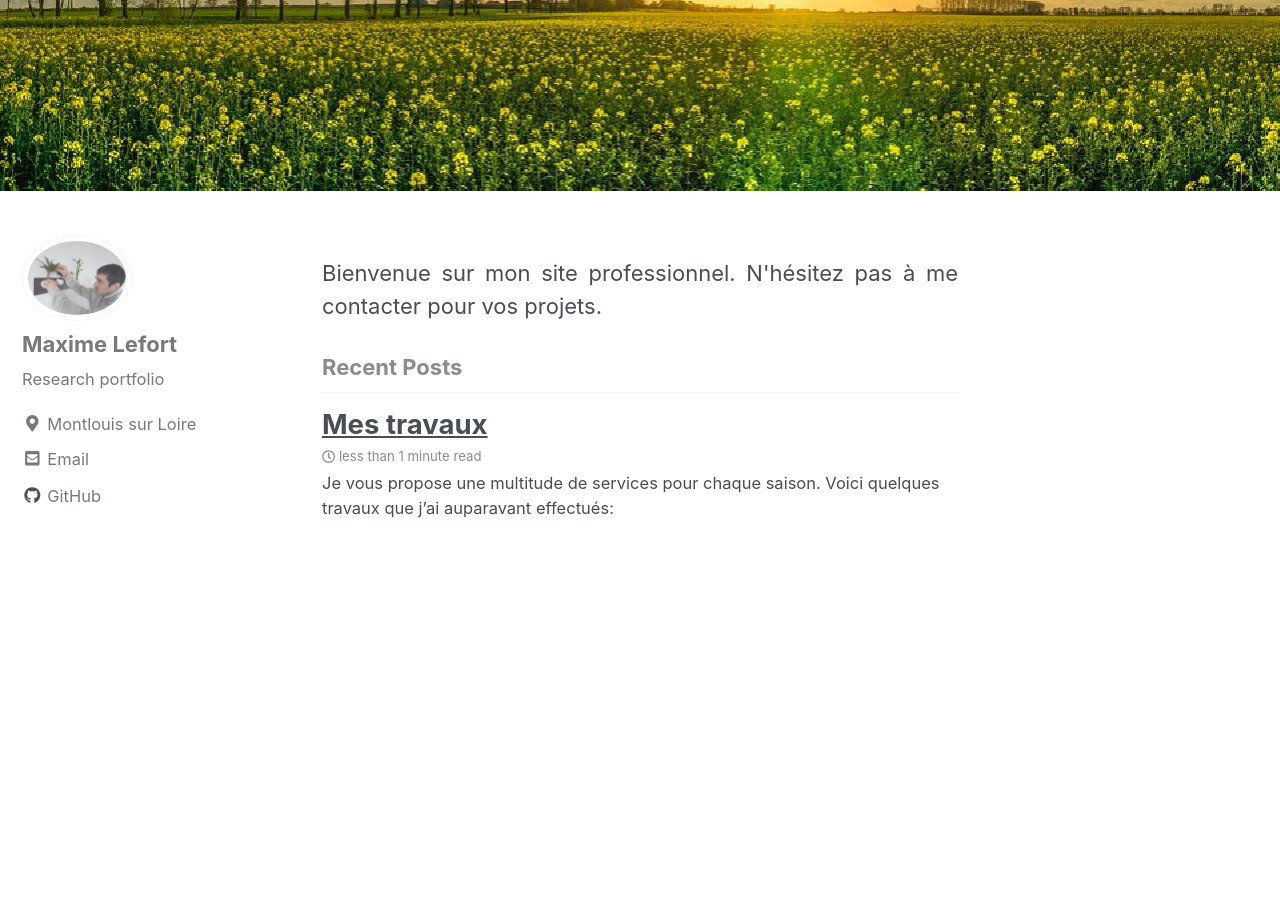
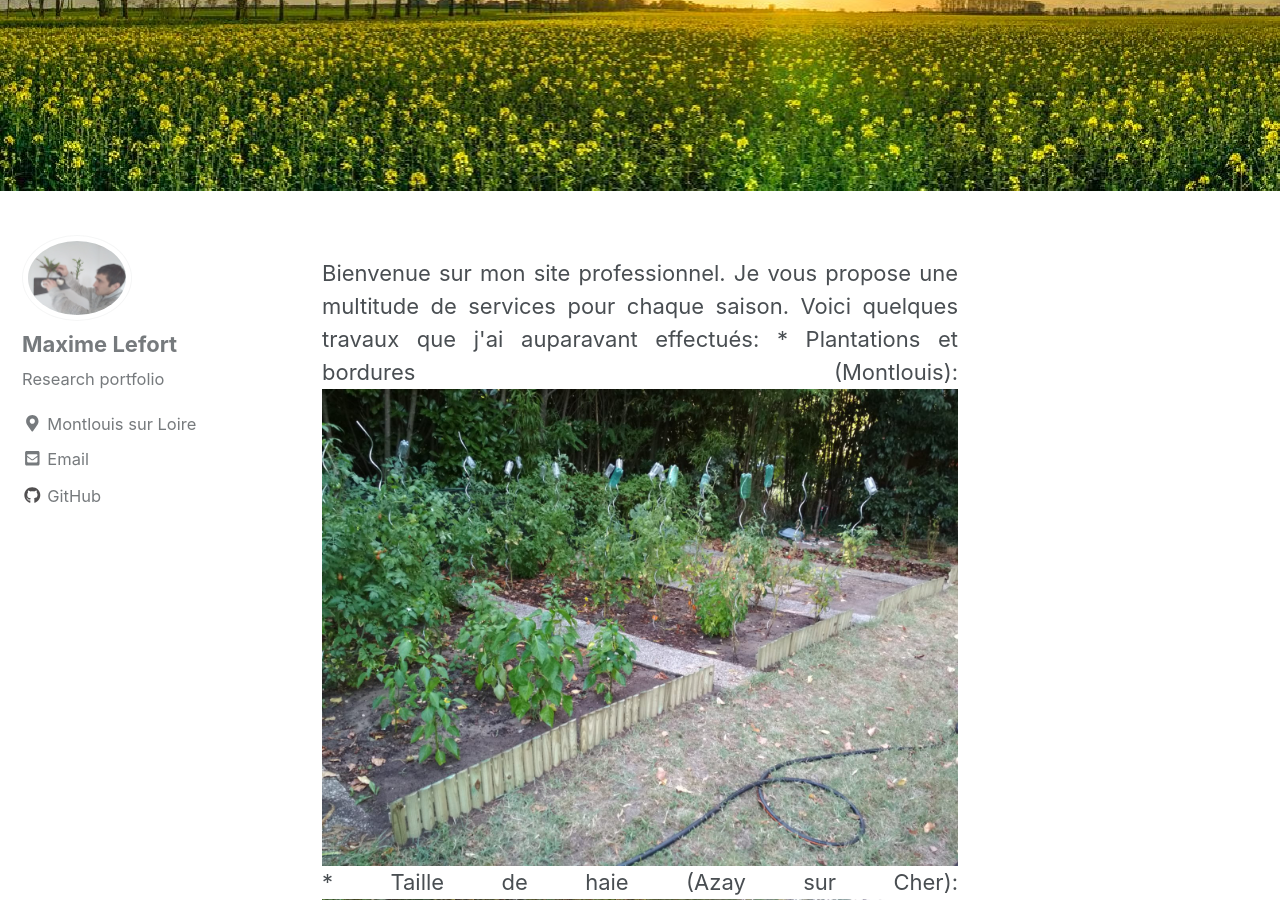
Before and after one commit to MaximeLefort37/MaximeLefort37.github.io, a Jekyll site: the page built from index.html, in a window 1280 px wide and 900 px high, scrolled down 274 px. Built offline with Jekyll 4.4.1, drawn with Linux system fonts in a browser that asks for light colours; nearby versions of some CDN libraries; the list of posts is cut into pages by our own code; some of the changed text lies outside the part shown.

Commit message:
Update home.html

```diff
--- a/_layouts/home.html
+++ b/_layouts/home.html
@@ -4,15 +4,15 @@
 
 <p align="justify">
 Bienvenue sur mon site professionnel.
-N'hésitez pas à me contacter pour vos projets.
-</p>
+Je vous propose une multitude de services pour chaque saison. Voici quelques travaux que j'ai auparavant effectués:
 
+* Plantations et bordures (Montlouis):
+<img src="{{ site.url }}{{ site.baseurl }}/images/1.jpeg">
 
+* Taille de haie (Azay sur Cher):
+<img src="{{ site.url }}{{ site.baseurl }}/images/2.jpeg">
 
-<h3 class="archive__subtitle">{{ site.data.ui-text[site.locale].recent_posts | default: "Recent Posts" }}</h3>
+* Aménagement (Montlouis):
+<img src="{{ site.url }}{{ site.baseurl }}/images/3.jpeg">
 
-{% for post in paginator.posts %}
-  {% include archive-single.html %}
-{% endfor %}
-
-{% include paginator.html %}
+N'hésitez pas à me contacter pour vos projets. Les devis sont gratuit.
```
